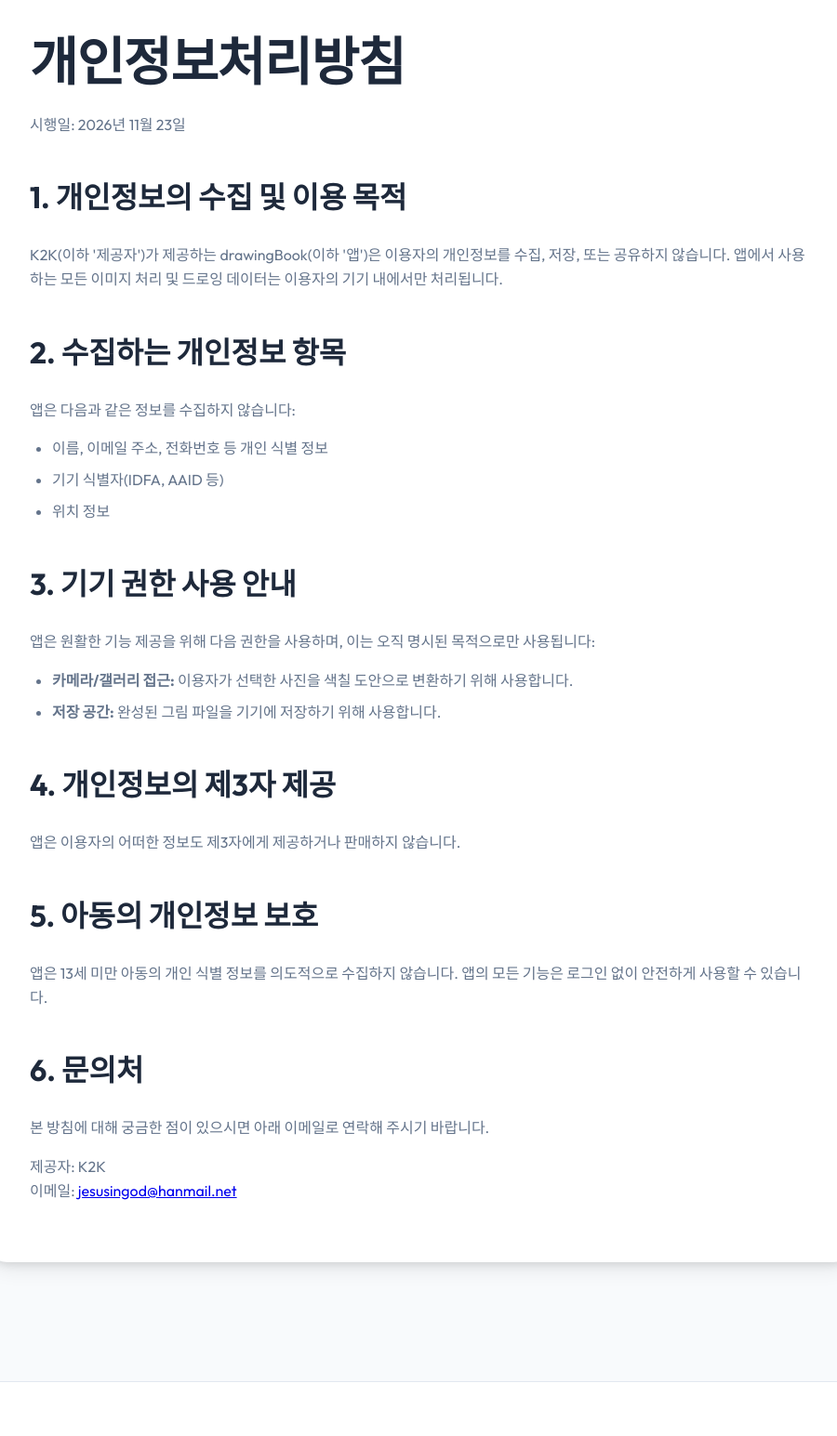
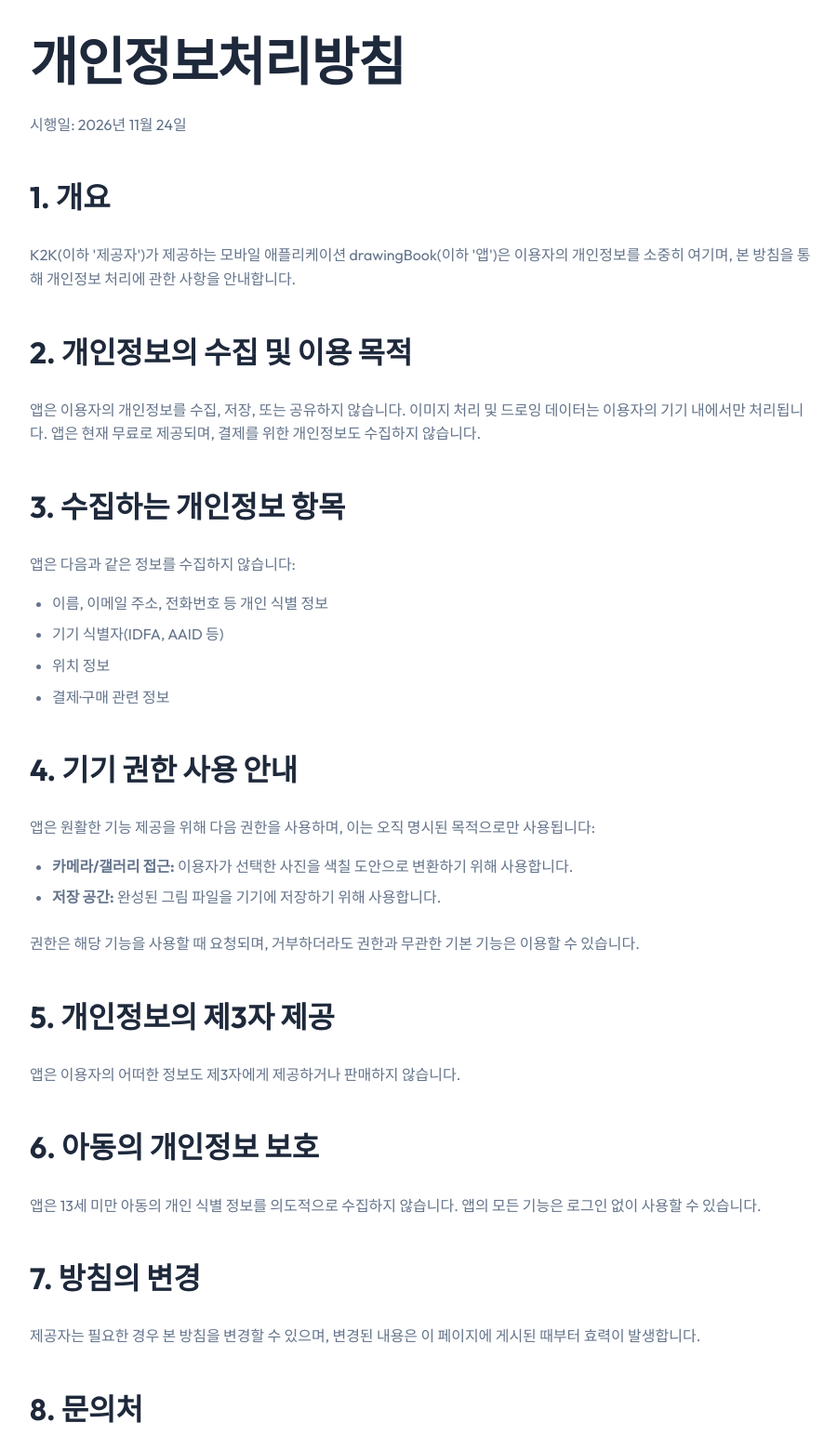
Before and after one commit to jesusingod/drawingBookPolicy, a plain HTML site: page privacy.html in a window 1280 px wide. Shown: the part 140-1685 px from the top of the page at 93% size, without its empty margins (188-1088 px from the left). Drawn offline with Linux system fonts and the light colour scheme.

Commit message:
Update privacy policy and landing page for K2K seller disclosure.
Co-authored-by: Cursor <cursoragent@cursor.com>

```diff
--- a/privacy.html
+++ b/privacy.html
@@ -20,35 +20,43 @@
         <div class="container">
             <div class="card">
                 <h1>개인정보처리방침</h1>
-                <p>시행일: 2026년 11월 23일</p>
+                <p>시행일: 2026년 11월 24일</p>
 
-                <h2>1. 개인정보의 수집 및 이용 목적</h2>
-                <p>K2K(이하 '제공자')가 제공하는 drawingBook(이하 '앱')은 이용자의 개인정보를 수집, 저장, 또는 공유하지 않습니다. 앱에서 사용하는 모든 이미지 처리 및 드로잉 데이터는 이용자의 기기 내에서만 처리됩니다.</p>
+                <h2>1. 개요</h2>
+                <p>K2K(이하 '제공자')가 제공하는 모바일 애플리케이션 drawingBook(이하 '앱')은 이용자의 개인정보를 소중히 여기며, 본 방침을 통해 개인정보 처리에 관한 사항을 안내합니다.</p>
 
-                <h2>2. 수집하는 개인정보 항목</h2>
+                <h2>2. 개인정보의 수집 및 이용 목적</h2>
+                <p>앱은 이용자의 개인정보를 수집, 저장, 또는 공유하지 않습니다. 이미지 처리 및 드로잉 데이터는 이용자의 기기 내에서만 처리됩니다. 앱은 현재 무료로 제공되며, 결제를 위한 개인정보도 수집하지 않습니다.</p>
+
+                <h2>3. 수집하는 개인정보 항목</h2>
                 <p>앱은 다음과 같은 정보를 수집하지 않습니다:</p>
                 <ul>
                     <li>이름, 이메일 주소, 전화번호 등 개인 식별 정보</li>
                     <li>기기 식별자(IDFA, AAID 등)</li>
                     <li>위치 정보</li>
+                    <li>결제·구매 관련 정보</li>
                 </ul>
 
-                <h2>3. 기기 권한 사용 안내</h2>
+                <h2>4. 기기 권한 사용 안내</h2>
                 <p>앱은 원활한 기능 제공을 위해 다음 권한을 사용하며, 이는 오직 명시된 목적으로만 사용됩니다:</p>
                 <ul>
                     <li><strong>카메라/갤러리 접근:</strong> 이용자가 선택한 사진을 색칠 도안으로 변환하기 위해 사용합니다.</li>
                     <li><strong>저장 공간:</strong> 완성된 그림 파일을 기기에 저장하기 위해 사용합니다.</li>
                 </ul>
+                <p>권한은 해당 기능을 사용할 때 요청되며, 거부하더라도 권한과 무관한 기본 기능은 이용할 수 있습니다.</p>
 
-                <h2>4. 개인정보의 제3자 제공</h2>
+                <h2>5. 개인정보의 제3자 제공</h2>
                 <p>앱은 이용자의 어떠한 정보도 제3자에게 제공하거나 판매하지 않습니다.</p>
 
-                <h2>5. 아동의 개인정보 보호</h2>
-                <p>앱은 13세 미만 아동의 개인 식별 정보를 의도적으로 수집하지 않습니다. 앱의 모든 기능은 로그인 없이 안전하게 사용할 수 있습니다.</p>
+                <h2>6. 아동의 개인정보 보호</h2>
+                <p>앱은 13세 미만 아동의 개인 식별 정보를 의도적으로 수집하지 않습니다. 앱의 모든 기능은 로그인 없이 사용할 수 있습니다.</p>
 
-                <h2>6. 문의처</h2>
+                <h2>7. 방침의 변경</h2>
+                <p>제공자는 필요한 경우 본 방침을 변경할 수 있으며, 변경된 내용은 이 페이지에 게시된 때부터 효력이 발생합니다.</p>
+
+                <h2>8. 문의처</h2>
                 <p>본 방침에 대해 궁금한 점이 있으시면 아래 이메일로 연락해 주시기 바랍니다.</p>
-                <p>제공자: K2K<br>이메일: <a href="mailto:jesusingod@hanmail.net">jesusingod@hanmail.net</a></p>
+                <p>제공자: K2K<br>앱 이름: drawingBook<br>이메일: <a href="mailto:jesusingod@hanmail.net">jesusingod@hanmail.net</a></p>
             </div>
         </div>
     </div>
```
Also changed, not shown: index.html (+22 -2 lines).
